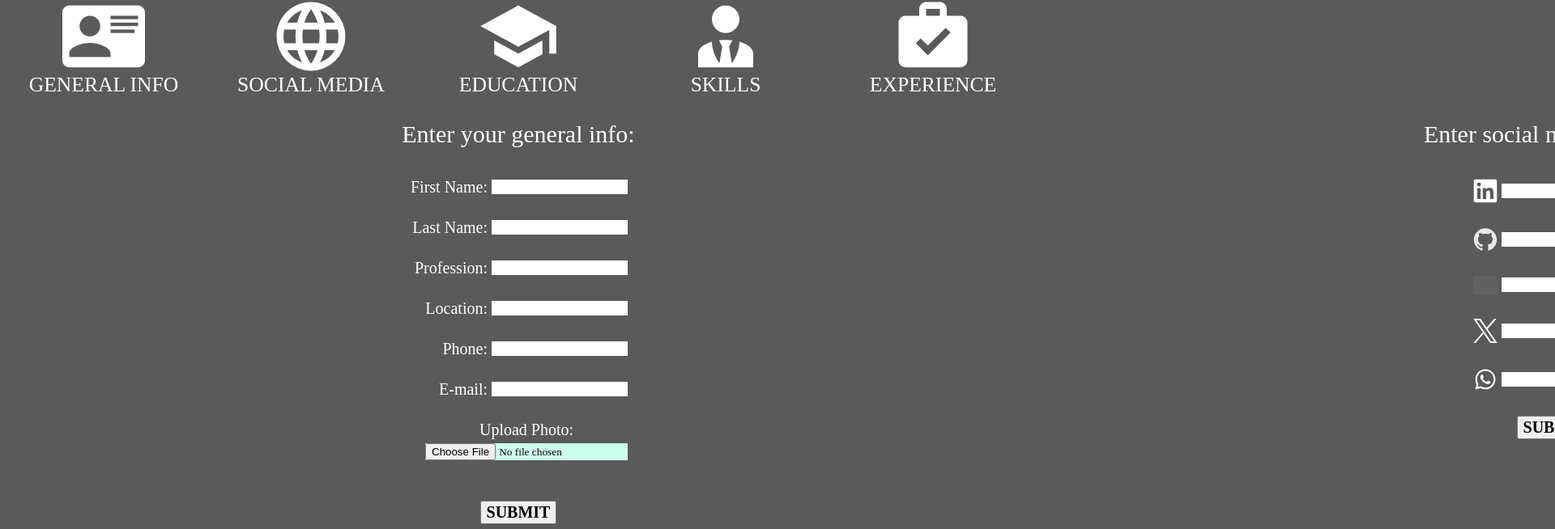
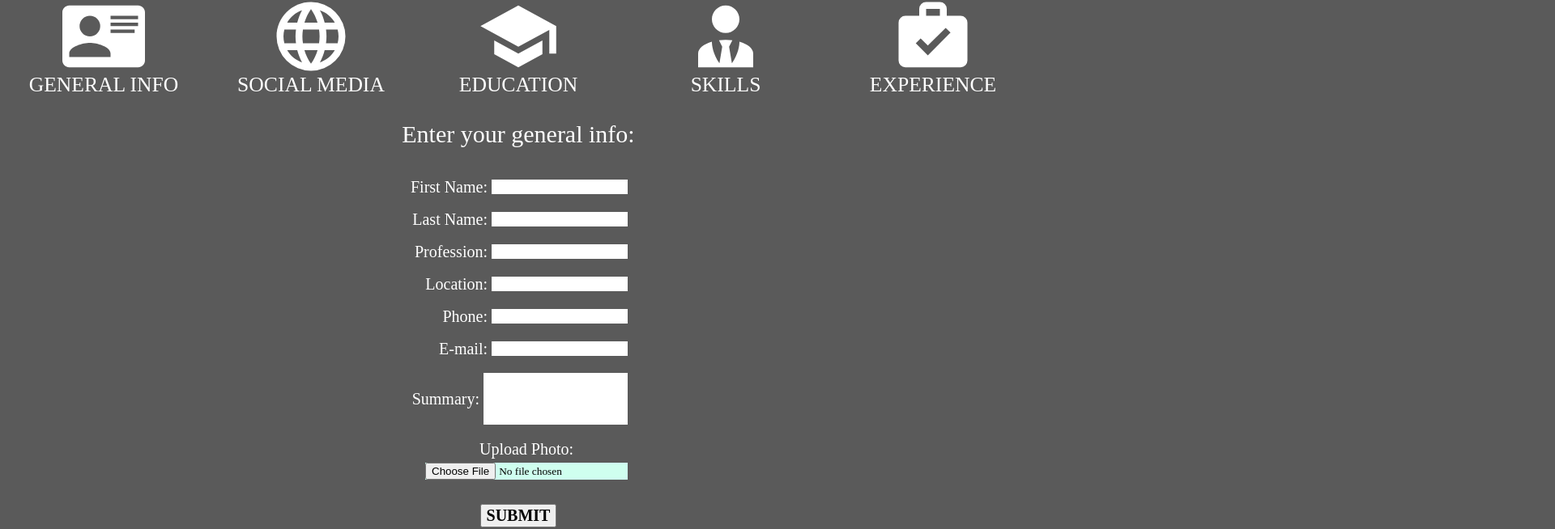
Before and after one commit to sub-pr1me/Project-CV-Application, a React (Vite) app: page / in a window 1280 px wide. Shown: the part 91-745 px from the top of the page at 81% size, 1920 px wide, since content can reach past the window. Built offline with nearby package versions, Linux system fonts and the light colour scheme; grey boxes are pictures that could not be loaded; a web font is replaced by a local one.

Commit message:
style: add transition between form sections

```diff
--- a/src/App.jsx
+++ b/src/App.jsx
@@ -12,6 +12,7 @@ function App() {
       location: 'NY, USA',
       phone: '+ 9 999 999 9999',
       email: 'apu.forever@gmail.com',
+      summary: 'This is me.',
 
       linkedin: 'link',
       github: 'link',
@@ -30,6 +31,7 @@ function App() {
       location: '',
       phone: '',
       email: '',
+      summary: '',
 
       linkedin: '',
       github: '',
--- a/src/components/General.jsx
+++ b/src/components/General.jsx
@@ -121,6 +121,20 @@ const General = ({formData, setFormData, setItems}) => {
                 />
             </div>
             <div className={styles.input_wrapper}>
+                <label htmlFor='summary'>Summary:</label>
+                <textarea
+                    type='text'
+                    id='summary'
+                    autoComplete='false'
+                    required
+                    value={formData.summary}
+                    onChange={(e) =>
+                        setFormData(
+                            {...formData, summary: e.target.value})
+                    }
+                />
+            </div>
+            <div className={styles.input_wrapper}>
                 <label htmlFor='photo'>Upload Photo:</label>
                 <input
                     type='file'
--- a/src/components/Social.jsx
+++ b/src/components/Social.jsx
@@ -30,7 +30,7 @@ const Social = ({formData, setFormData, setItems}) => {
 
   return (
     <form className={styles.social_container} onSubmit={handleSubmit}>
-        <div className={styles.title}>Enter social networks info:</div>
+        <div className={styles.title}>Enter social networks links:</div>
         <div className={styles.input_container}>
             <div className={styles.input_wrapper}>
                 <label htmlFor='linkedin'><img src="../../icon/linkedin-plain.svg" alt="Linked In" /></label>
--- a/src/styles/Data.module.css
+++ b/src/styles/Data.module.css
@@ -15,6 +15,7 @@
 .data_container,
 .buttons {
     display: flex;
+    overflow-x: clip;
 }
 
 .data_container {
@@ -48,10 +49,12 @@
 
 .gen {
     transform: translateX(25%);
+    transition: all 0.2s ease-in;
 }
 
 .soc {
     transform: translateX(-25%);
+    transition: all 0.2s ease-in;
 }
 
 .section_wrapper {
--- a/src/styles/General.module.css
+++ b/src/styles/General.module.css
@@ -44,7 +44,7 @@ label {
     display: flex;
     flex-direction: column;
     align-items: flex-end;
-    gap: 30px;
+    gap: 20px;
     align-self: center;
     width: 270px;
 }
@@ -55,10 +55,10 @@ label {
     gap: 5px;
 }
 
-.input_wrapper:nth-child(7) {
+.input_wrapper:nth-child(8) {
     display: flex;
     flex-direction: column;
-    margin-bottom: 20px;
+    margin-bottom: 10px;
 }
 
 label:has(+ input[type='file']) {
@@ -71,16 +71,26 @@ input[type='file'] {
 
 }
 
-input {
+input,
+textarea {
     font-family: 'geologica';
     font-weight: 300;
     border: none;
+}
+
+textarea {
+    resize: none;
+    width: 178px;
+    height: 8vh;
+    margin: 0px;
+    padding: 0px;
 }
 
 button {
     font-family: 'jura';
     font-weight: 900;
     font-size: 20px;
+    margin-top: -10px;
 }
 
 .shown {
--- a/src/styles/Social.module.css
+++ b/src/styles/Social.module.css
@@ -62,7 +62,7 @@ label img {
     gap: 5px;
 }
 
-.input_wrapper:nth-child(7) {
+.input_wrapper:nth-child(6) {
     display: flex;
     flex-direction: column;
     margin-bottom: 20px;
@@ -84,10 +84,11 @@ input {
     border: none;
 }
 
-button {
+.social_container button {
     font-family: 'jura';
     font-weight: 900;
     font-size: 20px;
+    margin-top: 10px;
 }
 
 .shown {
```
